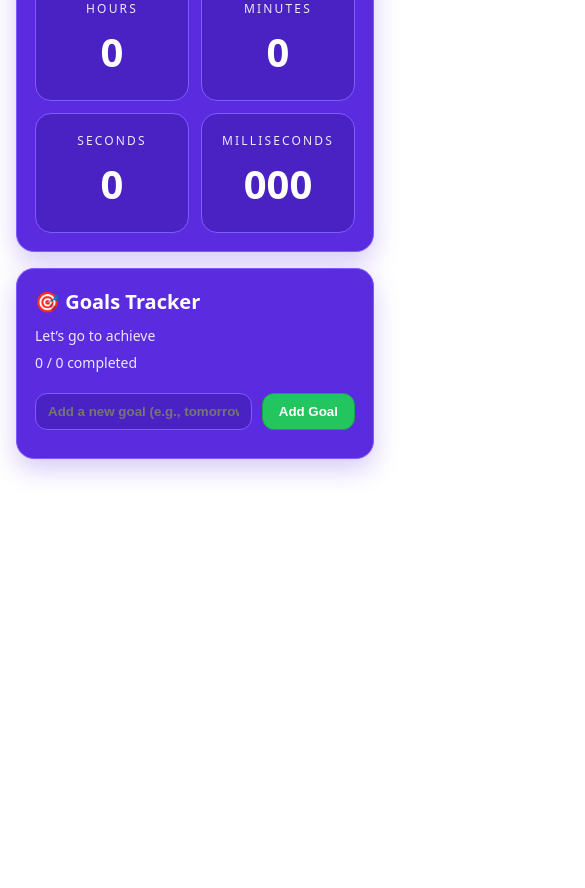
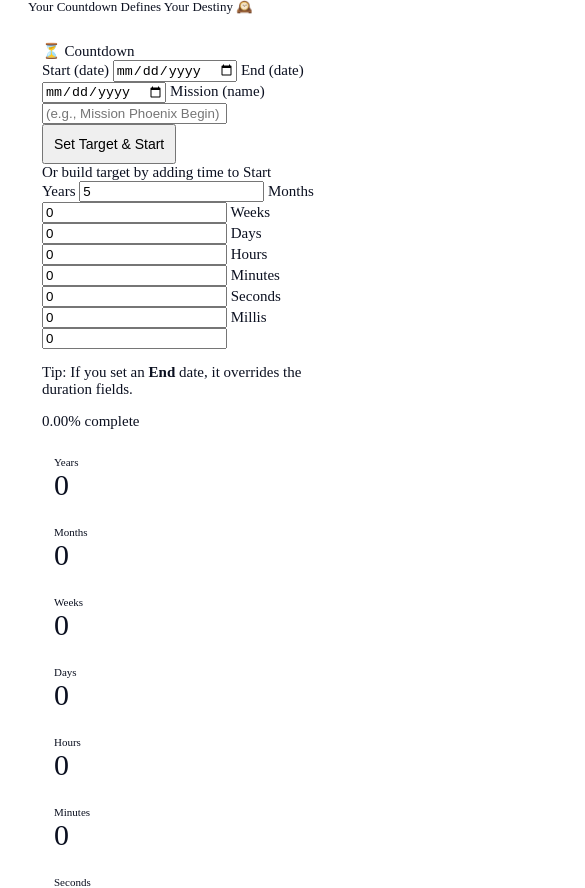
Before and after one commit to Thejas860/PhynoraTime-, a plain HTML site: page index.html in a window 390 px wide. Shown: the part 1112-2000 px from the top of the page, 585 px wide, since content can reach past the window. Before the commit the page ends 1611 px from the top, so only its background shows below. Drawn offline with Linux system fonts and the light colour scheme; files that its build step writes are made by us from their sources; a script that the page names is missing; files whose address does not match are found by name.

Commit message:
Update style.css

```diff
--- a/style.css
+++ b/style.css
@@ -1,130 +1,77 @@
-/* ===== PHYNORATIME — VIOLET ON WHITE THEME (CLEAN) ===== */
-:root{
-  --bg:#ffffff; --ink:#0b1020; --muted:#5e6282;
-  --panel:#5b2be0; --panel-2:#4a22c3; --violet-border:#7c5cff;
-  --accent:#22b37e; --accent2:#3c69ff; --switch-color:#00f5ff;
-}
-*{ box-sizing:border-box; } html,body{ height:100%; }
-body{ margin:0; background:var(--bg); color:var(--ink); font:500 16px/1.5 system-ui,Segoe UI,Inter,Arial; }
-.wrap{ max-width:1100px; margin:28px auto; padding:0 16px 24px; }
+/* ===== RESPONSIVE FIX FOR ALL DEVICES ===== */
 
-.top .brand-row{ display:flex; align-items:center; gap:10px; }
-.top .mini{ width:32px; height:32px; border-radius:8px; }
-h1{ margin:0; font-size:28px; font-weight:800; }
-.sub{ margin:6px 0 18px; color:var(--muted); }
-
-.card{
-  background:var(--panel); color:#fff; border:1px solid var(--violet-border);
-  border-radius:18px; padding:18px; box-shadow:0 10px 26px rgba(91,43,224,.25);
-  margin-bottom:16px;
-}
-.card-title{ font-weight:800; font-size:20px; margin-bottom:8px; color:#fff; }
-.muted{ color:#e9e7ff; font-size:14px; margin:6px 0; }
-
-.controls{ display:grid; grid-template-columns:repeat(4,1fr); gap:10px; margin:10px 0; }
-.controls label{ display:flex; flex-direction:column; gap:6px; font-size:13px; color:#e9e7ff; }
-.controls input,.controls button,.controls .ok,.controls--add input,.field input,.btn{
-  background:var(--panel-2); color:#fff; border:1px solid var(--violet-border);
-  border-radius:12px; padding:10px 12px; font-weight:600;
-}
-.btn.btn-primary,.controls .ok{ background:linear-gradient(180deg,#6a3df0,#4a22c3); cursor:pointer; }
-.controls--add{ grid-template-columns:1fr auto; }
-
-.progress .bar{ height:14px; border-radius:999px; background:rgba(255,255,255,.12); border:1px solid var(--violet-border); overflow:hidden; }
-.fill{ height:100%; width:0; background:linear-gradient(90deg,var(--accent),var(--accent2)); box-shadow:0 0 14px rgba(138,160,255,.45) inset, 0 0 12px rgba(51,226,159,.35); }
-.legend{ display:flex; justify-content:space-between; color:#efeefe; font-size:12px; margin-top:6px; }
-
-.grid{ display:grid; grid-template-columns:repeat(4,1fr); gap:12px; margin-top:12px; }
-.tile{ background:var(--panel-2); border:1px solid var(--violet-border); border-radius:16px; padding:18px; text-align:center; color:#fff; }
-.label{ font-size:12px; text-transform:uppercase; color:#ffffff; letter-spacing:.18em; opacity:.9; }
-.value{ font-size:46px; font-weight:800; margin-top:4px; color:#fff; }
-
-.control-row.grid{ display:grid; grid-template-columns:1fr 1fr 1fr auto; gap:14px; align-items:end; }
-.duration-card{ margin-top:14px; background:rgba(255,255,255,0.06); border-radius:12px; padding:12px; }
-.duration-title{ font-weight:700; margin-bottom:8px; color:#e9e7ff; }
-.duration-grid{ display:grid; grid-template-columns:repeat(8, minmax(80px,1fr)); gap:10px; }
-.field{ display:flex; flex-direction:column; gap:6px; }
-.field.small input{ padding:.55rem .7rem; }
-.hint{ opacity:.85; font-size:.9rem; color:#e9e7ff; }
-
-/* Goals list (match JS structure .g / .tools) */
-.goals{ display:grid; gap:10px; margin-top:10px; }
-.g{
-  display:flex; align-items:center; justify-content:space-between; gap:10px;
-  background:#ffffff; border:1px solid #d1c4e9; border-radius:12px; padding:12px 14px;
-  box-shadow:0 3px 6px rgba(0,0,0,0.08);
-}
-.g .name{ font-weight:700; color:#6b00b6; }
-.g .tools{ display:flex; gap:8px; align-items:center; }
-.g.done{ border-color:#22c55e; box-shadow:0 0 0 2px #22c55e33 inset; }
-
-.btn.edit{
-  background:linear-gradient(145deg,#7c3aed,#6d28d9); color:#fff; border:1px solid #8b5cf6;
-  border-radius:25px; padding:6px 16px; font-weight:700; cursor:pointer;
-}
-.btn.edit:hover{ background:linear-gradient(145deg,#8b5cf6,#7c3aed); }
-.btn.delete{
-  background:linear-gradient(145deg,#ff1e1e,#cc0000); color:#fff; border:1px solid #b00000;
-  border-radius:25px; padding:6px 16px; font-weight:700; cursor:pointer;
-}
-.btn.delete:hover{ background:linear-gradient(145deg,#ff0000,#b30000); }
-
-.controls--add #add,.controls--add .ok{
-  background:#22c55e; border:1px solid #16a34a; color:#fff; border-radius:12px; padding:10px 16px; font-weight:800;
-}
-.controls--add #add:hover{ background:#16a34a; }
-
-/* Checkbox styling */
-.g input[type="checkbox"]{ width:20px; height:20px; accent-color:#22c55e; cursor:pointer; transform:scale(1.1); }
-
-.splash{
-  position:fixed; inset:0;
-  background:radial-gradient(800px 400px at 70% -10%, #7c5cff22, transparent), #ffffff;
-  display:grid; place-items:center; z-index:9999; transition:opacity .4s ease;
-}
-.s-inner{ text-align:center; opacity:0; animation:fadeUp .9s .1s ease forwards; }
-.logo{ width:110px; height:110px; border-radius:24px; margin:0 auto 14px; box-shadow:0 8px 30px #ff7a1a30; }
-.brand{ font-weight:900; font-size:22px; letter-spacing:.3px; color:#0b1020; }
-.tag,.trail{ color:#0b1020; font-weight:600; }
-.hide{ opacity:0; pointer-events:none; }
-
-@keyframes fadeUp{ from{opacity:0; transform:translateY(12px)} to{opacity:1; transform:none} }
-
-input[type="date"]{ -webkit-appearance:none; appearance:none; }
-
-@media (max-width:900px){
-  .control-row.grid{ grid-template-columns:1fr; }
-  .duration-grid{ grid-template-columns:repeat(4, minmax(90px,1fr)); }
-  .grid{ grid-template-columns:repeat(2,1fr); }
-  .value{ font-size:40px; }
-}
-/* === Make the Set Target & Start button green === */
-#setBtn{
-  background: #22c55e;                 /* green */
-  border: 1px solid #16a34a;           /* darker green border */
-  color: #ffffff;
-  border-radius: 12px;
-  padding: 10px 16px;
-  font-weight: 800;
-  cursor: pointer;
+/* For mobile phones */
+@media (max-width: 768px) {
+  body {
+    padding: 10px;
+    font-size: 15px;
   }
 
-#setBtn:hover{
-  background: #16a34a;                 /* darker on hover */
-  border-color: #15803d;
+  .wrap {
+    padding: 10px;
   }
 
-#setBtn:focus{
-  outline: none;
-  box-shadow: 0 0 0 3px rgba(34,197,94,0.35);
+  .card {
+    padding: 14px;
+    border-radius: 14px;
   }
 
-#setBtn:active{
-  transform: translateY(1px);
+  .grid {
+    grid-template-columns: repeat(2, 1fr); /* 2 per row on phones */
+    gap: 10px;
   }
-#upgradeBtn{
-  background:#111827; border:1px solid #374151; color:#fff; border-radius:12px;
-  font-weight:800; padding:10px 16px;
+
+  .value {
+    font-size: 30px; /* smaller counters */
   }
-#upgradeBtn:hover{ background:#0b1220; }
-#limitInfo b{ color:#fff; }
+
+  .controls {
+    grid-template-columns: 1fr;
+  }
+
+  .control-row.grid {
+    grid-template-columns: 1fr;
+  }
+
+  .duration-grid {
+    grid-template-columns: repeat(4, 1fr);
+  }
+
+  h1 {
+    font-size: 22px;
+  }
+
+  .sub {
+    font-size: 13px;
+  }
+
+  .btn,
+  .ok {
+    font-size: 14px;
+    padding: 10px;
+  }
+
+  .tile {
+    padding: 12px;
+    font-size: 14px;
+  }
+
+  .label {
+    font-size: 11px;
+  }
+
+  .g {
+    flex-direction: column;
+    align-items: flex-start;
+  }
+
+  .g .tools {
+    flex-wrap: wrap;
+  }
+
+  /* Fix background color contrast for phone */
+  body {
+    background: #ffffff;
+    color: #0b1020;
+  }
+}
```
Lines whose indentation alone changed are shown as unchanged.
